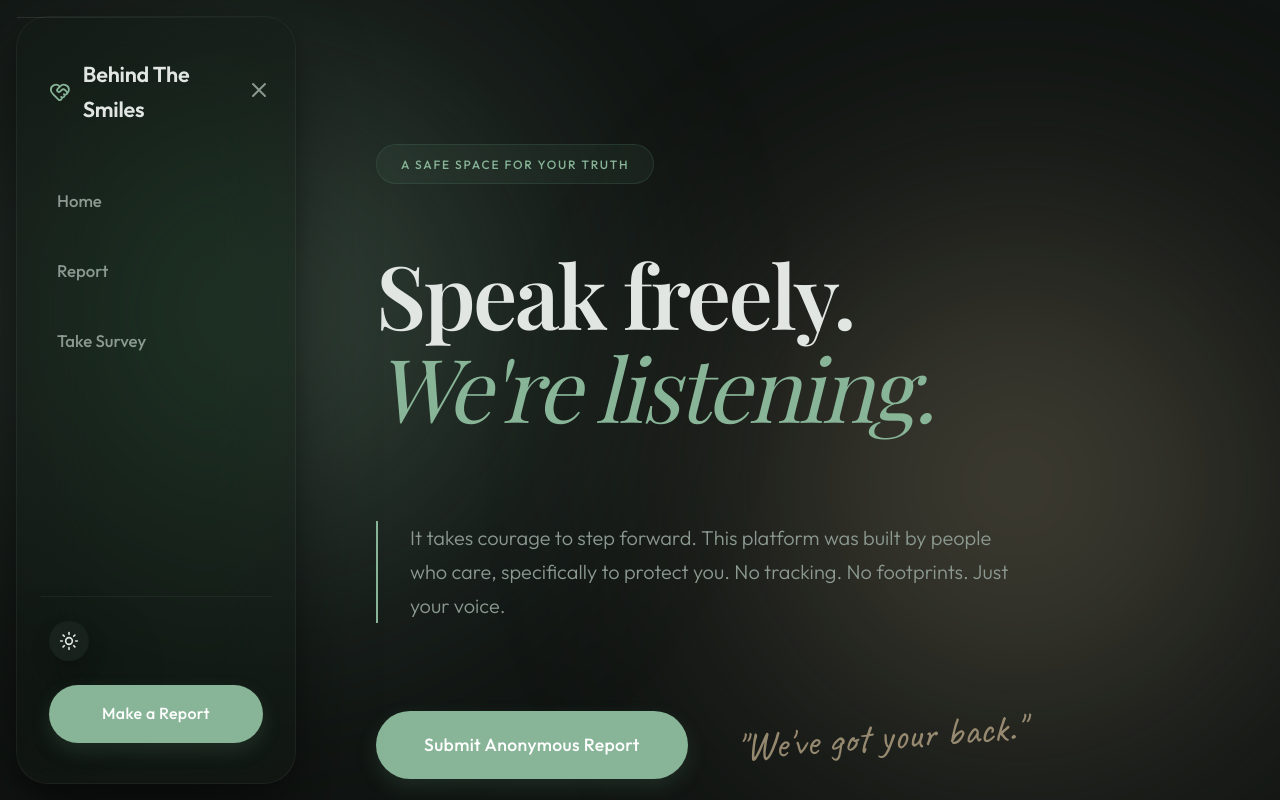
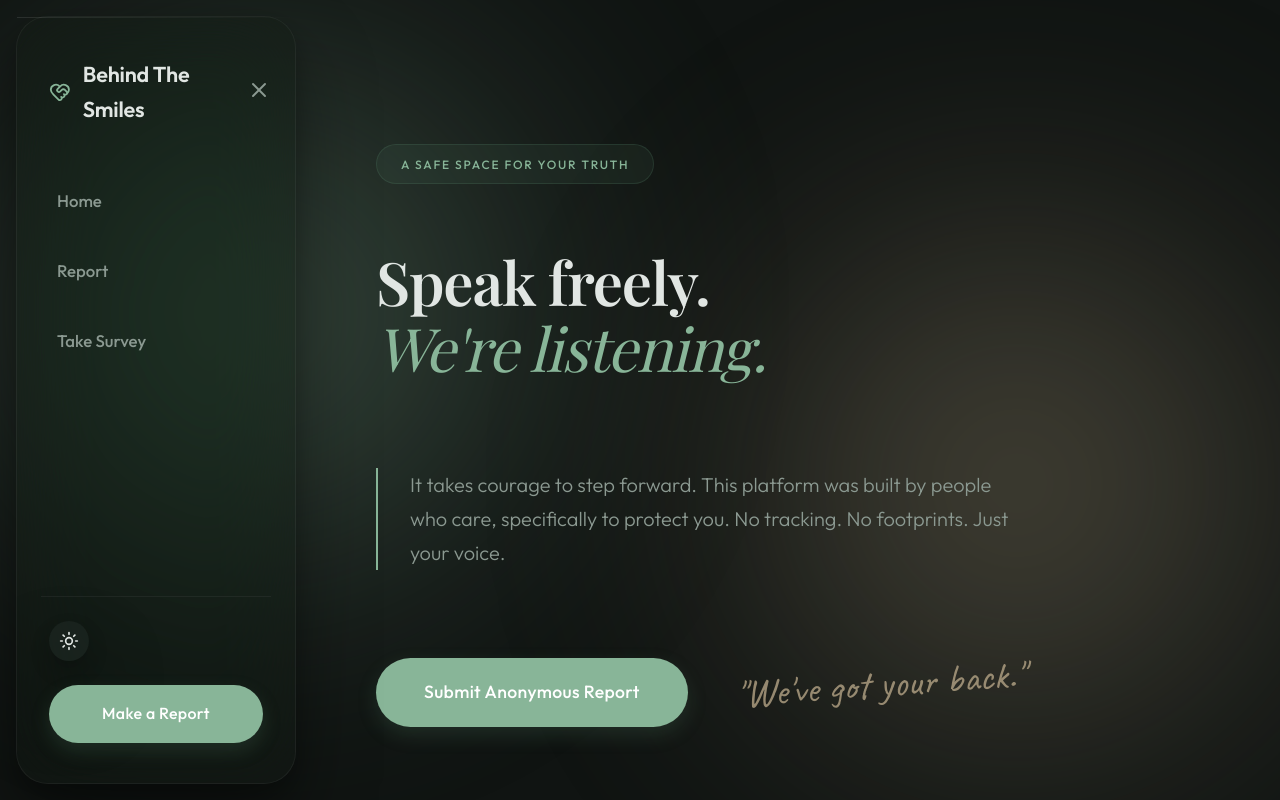
Before and after one commit to mrsreeindian/cyber-report, a Next.js app: page / in a window 1280 px wide. Shown: the top 800 px of the page. Built offline with nearby package versions, Linux system fonts and the light colour scheme; a web font is replaced by a local one.

Commit message:
Scale down hero title font size

```diff
--- a/src/app/globals.css
+++ b/src/app/globals.css
@@ -290,10 +290,10 @@ html.dark .card:hover, html.dark .glass-panel:hover, html.dark .feature-card:hov
 
 .hero-title {
   font-family: 'Playfair Display', serif;
-  font-size: 5.5rem;
+  font-size: 3.75rem;
   font-weight: 600;
-  line-height: 1.05;
-  letter-spacing: -0.03em;
+  line-height: 1.1;
+  letter-spacing: -0.02em;
   color: var(--text-primary);
   margin-bottom: 1.5rem;
 }
```
